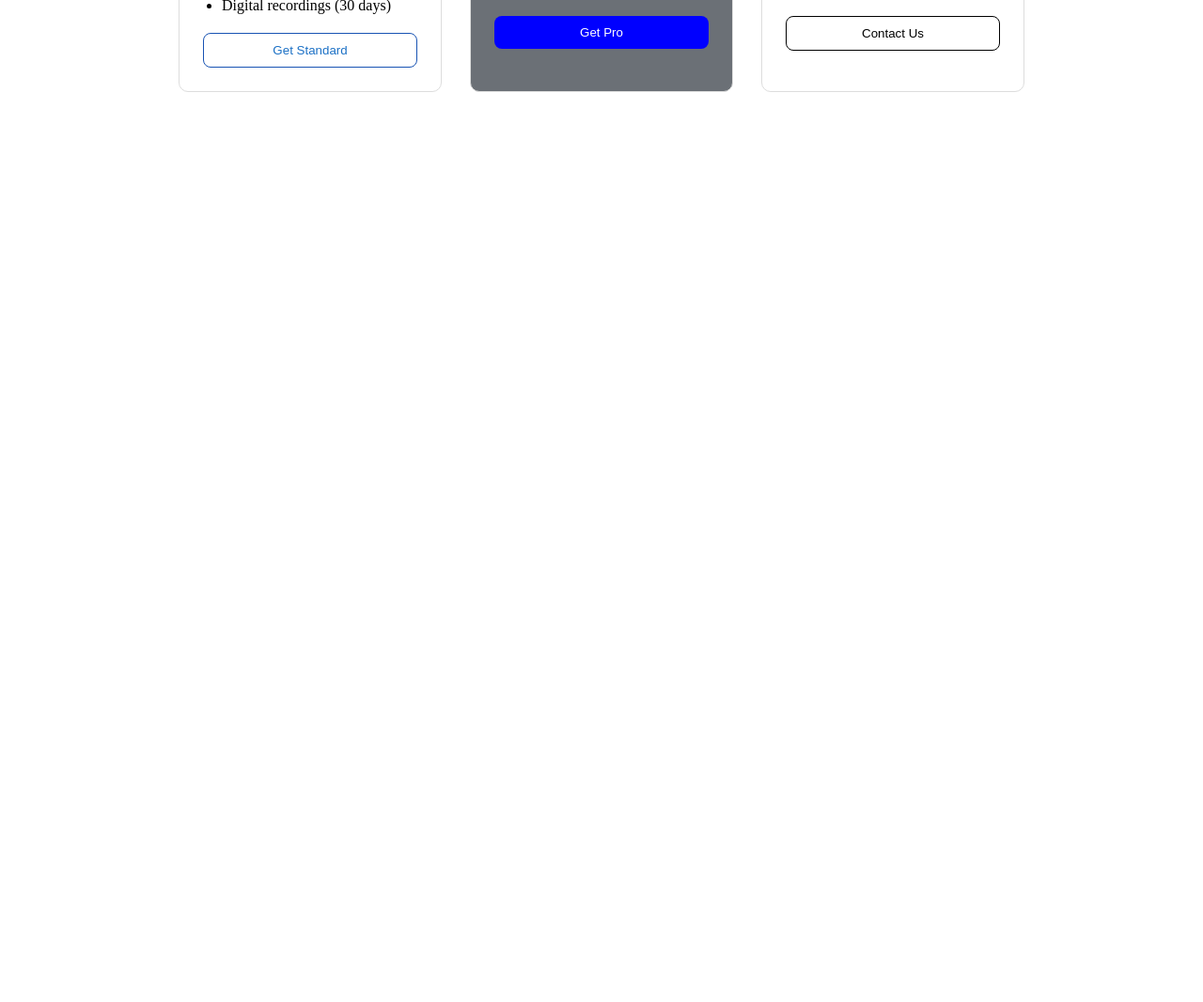
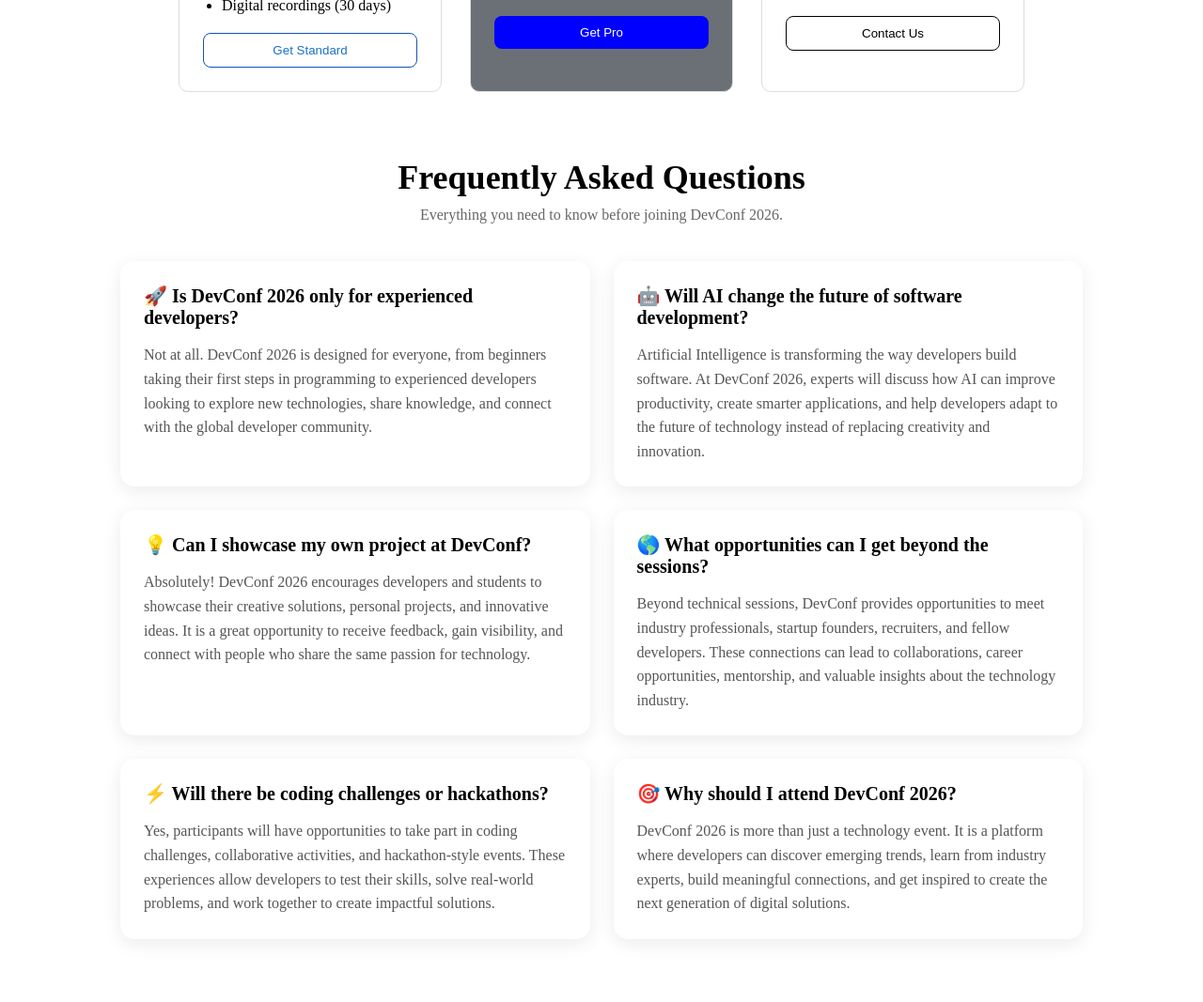
Before and after one commit to khazman6-blip/My-1st-project, a plain HTML site: page index.html in a window 1280 px wide. Shown: the part 2136-3203 px from the top of the page at 94% size. Before the commit the page ends 2234 px from the top, so only its background shows below. Drawn offline with Linux system fonts and the light colour scheme.

Commit message:
Completed the Assignment

```diff
--- a/index.html
+++ b/index.html
@@ -150,8 +150,109 @@
 
 </section>
 
+<section class="faq-section">
+    <h2>Frequently Asked Questions</h2>
+    <p class="faq-subtitle">
+        Everything you need to know before joining DevConf 2026.
+    </p>
 
+    <div class="faq-container">
 
+        <div class="faq-card">
+            <h3>🚀 Is DevConf 2026 only for experienced developers?</h3>
+            <p>
+    Not at all. DevConf 2026 is designed for everyone, from beginners taking
+    their first steps in programming to experienced developers looking to
+    explore new technologies, share knowledge, and connect with the global
+    developer community.
+</p>
+        </div>
+
+        <div class="faq-card">
+            <h3>🤖 Will AI change the future of software development?</h3>
+            <p>
+    Artificial Intelligence is transforming the way developers build software.
+    At DevConf 2026, experts will discuss how AI can improve productivity,
+    create smarter applications, and help developers adapt to the future of
+    technology instead of replacing creativity and innovation.
+            </p>
+        </div>
+
+        <div class="faq-card">
+            <h3>💡 Can I showcase my own project at DevConf?</h3>
+            <p>
+
+    Absolutely! DevConf 2026 encourages developers and students to showcase
+    their creative solutions, personal projects, and innovative ideas. It is a
+    great opportunity to receive feedback, gain visibility, and connect with
+    people who share the same passion for technology.
+            </p>
+        </div>
+
+        <div class="faq-card">
+            <h3>🌎 What opportunities can I get beyond the sessions?</h3>
+            <p>
+
+    Beyond technical sessions, DevConf provides opportunities to meet industry
+    professionals, startup founders, recruiters, and fellow developers. These
+    connections can lead to collaborations, career opportunities, mentorship,
+    and valuable insights about the technology industry.
+            </p>
+        </div>
+
+        <div class="faq-card">
+            <h3>⚡ Will there be coding challenges or hackathons?</h3>
+            <p>
+
+    Yes, participants will have opportunities to take part in coding challenges,
+    collaborative activities, and hackathon-style events. These experiences
+    allow developers to test their skills, solve real-world problems, and work
+    together to create impactful solutions.
+            </p>
+        </div>
+
+        <div class="faq-card">
+            <h3>🎯 Why should I attend DevConf 2026?</h3>
+            <p>
+            <p>
+    DevConf 2026 is more than just a technology event. It is a platform where
+    developers can discover emerging trends, learn from industry experts,
+    build meaningful connections, and get inspired to create the next generation
+    of digital solutions.
+</p>
+            </p>
+        </div>
+
+    </div>
+</section>
+
+<footer class="footer">
+
+<div class="footer-top">
+
+    <div class="footer-logo">
+        <img src="./assets/logo.png" alt="DevConf Logo">
+    </div>
+
+    <div class="social-links">
+        <a href="https://www.facebook.com/" target="_blank">Facebook</a>
+        <a href="https://www.instagram.com/" target="_blank">Instagram</a>
+        <a href="https://x.com/" target="_blank">X</a>
+        <a href="https://www.linkedin.com/" target="_blank">LinkedIn</a>
+    </div>
+
+</div>
+
+    <hr>
+
+    <div class="copyright">
+        <p>
+            © 2026 DevConf. All rights reserved. Built for developers,
+            innovators, and technology enthusiasts.
+        </p>
+    </div>
+
+</footer>
 
 
 
--- a/style.css
+++ b/style.css
@@ -180,3 +180,98 @@ margin-bottom: 40px;
 .pro h3{
     color:#50cbb5
 }
+
+.faq-section {
+    padding: 70px 10%;
+    text-align: center;
+}
+
+.faq-section h2 {
+    font-size: 36px;
+    margin-bottom: 10px;
+}
+
+.faq-subtitle {
+    margin-bottom: 40px;
+    color: #666;
+}
+
+.faq-container {
+    display: grid;
+    grid-template-columns: repeat(2, 1fr);
+    gap: 25px;
+}
+
+.faq-card {
+    text-align: left;
+    padding: 25px;
+    border-radius: 15px;
+    background-color: #ffffff;
+    box-shadow: 0 5px 20px rgba(0,0,0,0.08);
+    transition: 0.3s;
+}
+
+.faq-card:hover {
+    transform: translateY(-5px);
+}
+
+.faq-card h3 {
+    margin-bottom: 15px;
+    font-size: 20px;
+}
+
+.faq-card p {
+    line-height: 1.6;
+    color: #555;
+}
+
+
+@media (max-width: 768px) {
+    .faq-container {
+        grid-template-columns: 1fr;
+    }
+}
+
+.footer {
+    padding: 40px 10% 20px;
+    background-color: #3f3c5d;
+    color: rgb(215, 202, 158);
+}
+
+
+.footer hr {
+    margin: 30px 0 20px;
+    border: 0;
+    border-top: 1px solid #f0dbdb;
+}
+
+.copyright {
+    text-align: center;
+    color: #aaa;
+    font-size: 14px;
+}
+
+
+
+.footer-top {
+    display: flex;
+    justify-content: space-between;
+    align-items: center;
+}
+
+.footer-logo img {
+    width: 120px;
+    height: auto;
+}
+
+.social-links {
+    display: flex;
+    gap: 25px;
+    align-items: center;
+}
+
+.social-links a {
+    text-decoration: none;
+    color: white;
+    font-size: 16px;
+}
```
